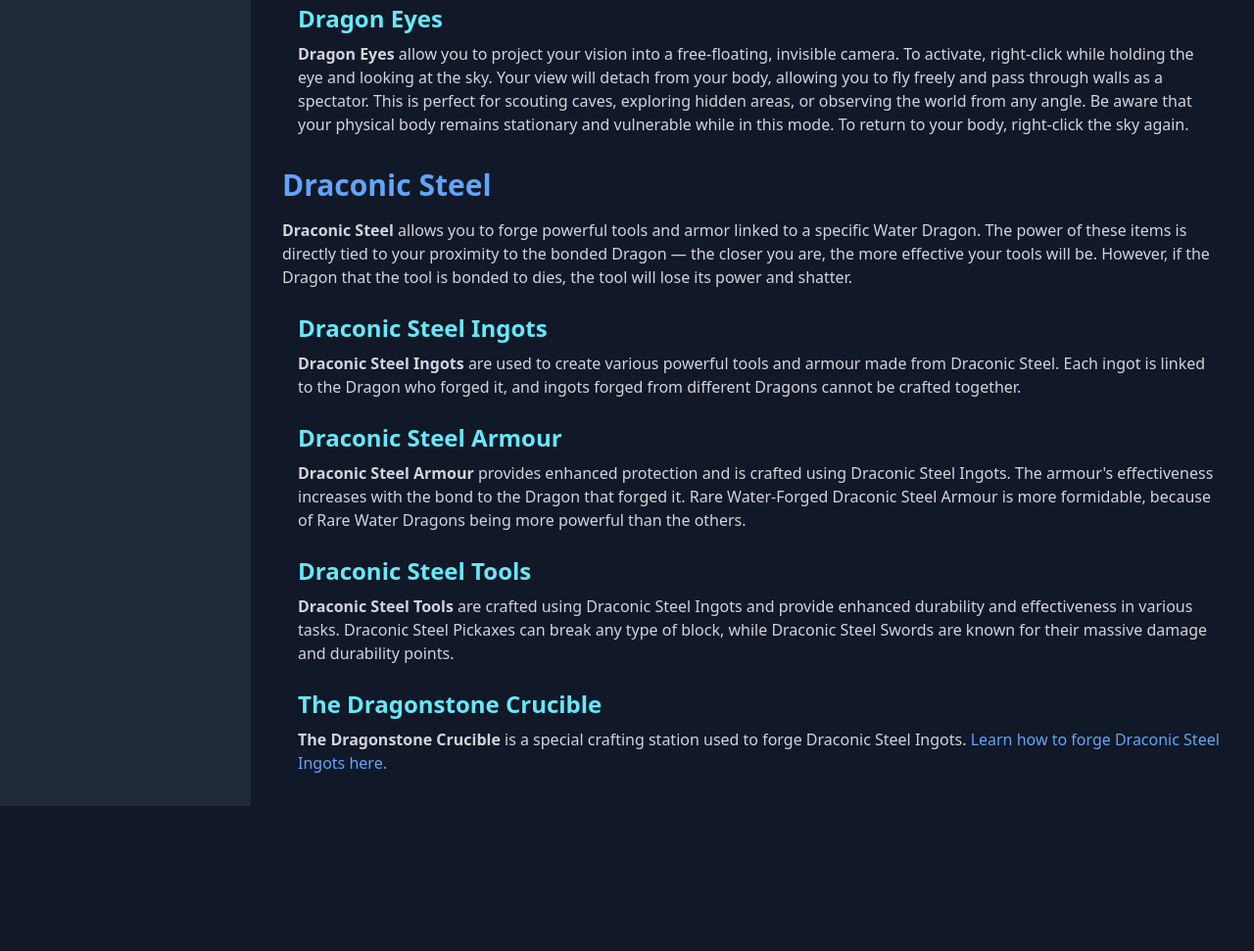
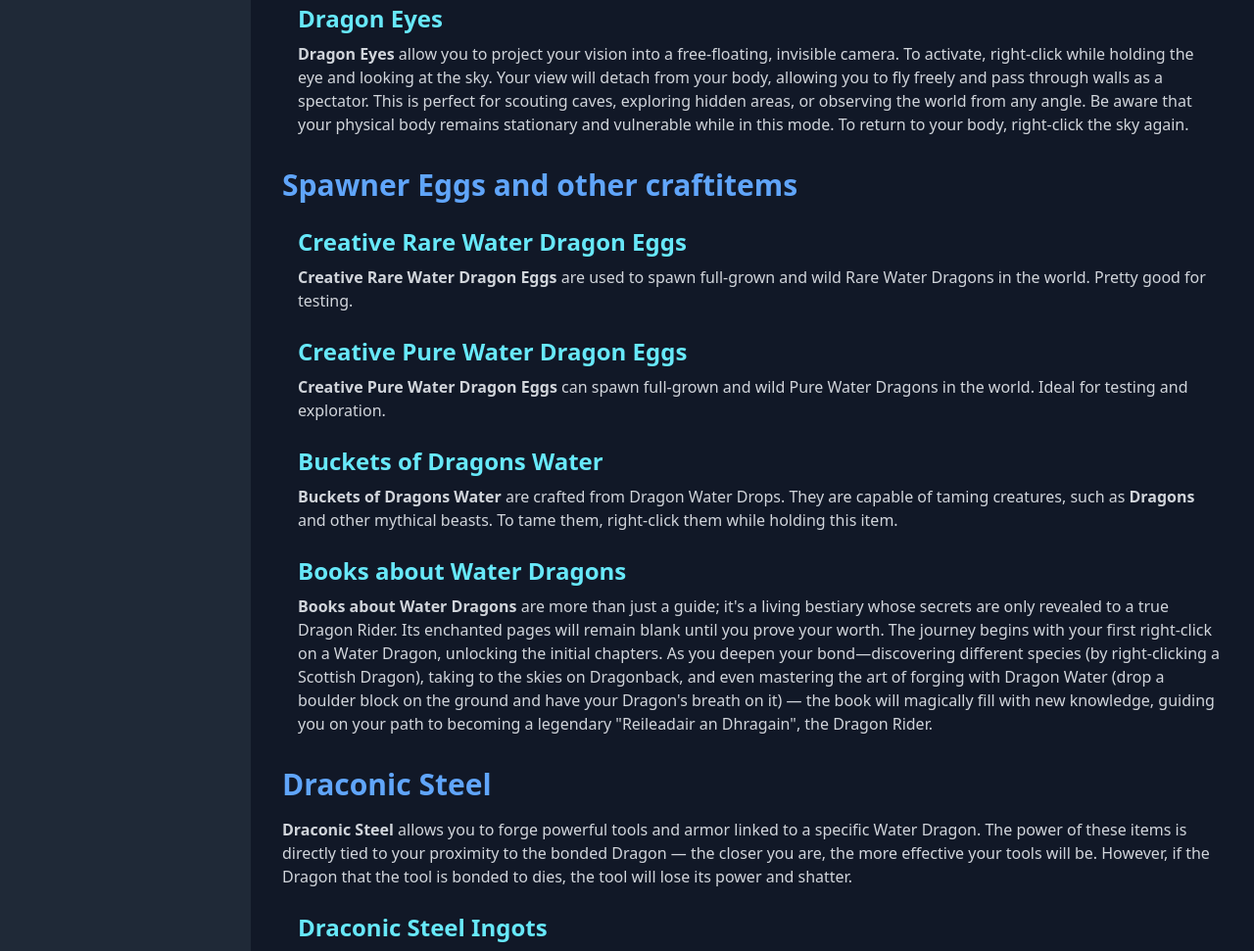
Before and after one commit to homiak/waterdragon, a plain HTML site: page docs/craftitems.html in a window 1280 px wide. Shown: the part 997-1968 px from the top of the page at 98% size. Before the commit the page ends 1820 px from the top, so only its background shows below. Drawn offline with nearby package versions, Linux system fonts and the light colour scheme.

Commit message:
Dragon rider

```diff
--- a/docs/craftitems.html
+++ b/docs/craftitems.html
@@ -138,7 +138,7 @@
                         <p><strong>Dragon Teeth</strong> are not just drops; they have unique properties to command your
                             level of being a Dragon Rider. If you use it multiple times (right-click a mob) and if
                             Dragons trust you, they may even give you the title of a Dragon Rider, giving the privilege
-                            of commanding them. Or more simply said: they will give you the privilege "draigh-uisge",
+                            of commanding them. Or more simply said: they will give you the privilege "reileadair_an_dhragain",
                             which means "Dragon Rider".</p>
                     </div>
                     <div>
@@ -149,6 +149,32 @@
                             spectator. This is perfect for scouting caves, exploring hidden areas, or observing the
                             world from any angle. Be aware that your physical body remains stationary and vulnerable
                             while in this mode. To return to your body, right-click the sky again.</p>
+                    </div>
+                </div>
+            </section>
+
+            <section class="text-gray-300 mt-8">
+                <h2 class="text-3xl font-bold mb-4 text-blue-400">Spawner Eggs and other craftitems</h2>
+                <div class="ml-4 space-y-6 mt-6">
+                    <div>
+                        <h3 class="text-2xl font-bold mb-2 text-cyan-300">Creative Rare Water Dragon Eggs</h3>
+                        <p><strong>Creative Rare Water Dragon Eggs</strong> are used to spawn full-grown and wild Rare
+                            Water Dragons in the world. Pretty good for testing.</p>
+                    </div>
+                    <div>
+                        <h3 class="text-2xl font-bold mb-2 text-cyan-300">Creative Pure Water Dragon Eggs</h3>
+                        <p><strong>Creative Pure Water Dragon Eggs</strong> can spawn full-grown and wild Pure Water
+                            Dragons in the world. Ideal for testing and exploration.</p>
+                    </div>
+                    <div>
+                        <h3 class="text-2xl font-bold mb-2 text-cyan-300">Buckets of Dragons Water</h3>
+                        <p><strong>Buckets of Dragons Water</strong> are crafted from Dragon Water Drops. They are
+                            capable of taming creatures, such as <strong>Dragons</strong> and other mythical beasts. To
+                            tame them, right-click them while holding this item.</p>
+                    </div>
+                    <div>
+                        <h3 class="text-2xl font-bold mb-2 text-cyan-300">Books about Water Dragons</h3>
+                        <p><strong>Books about Water Dragons</strong> are more than just a guide; it's a living bestiary whose secrets are only revealed to a true Dragon Rider. Its enchanted pages will remain blank until you prove your worth. The journey begins with your first right-click on a Water Dragon, unlocking the initial chapters. As you deepen your bond—discovering different species (by right-clicking a Scottish Dragon), taking to the skies on Dragonback, and even mastering the art of forging with Dragon Water (drop a boulder block on the ground and have your Dragon's breath on it) — the book will magically fill with new knowledge, guiding you on your path to becoming a legendary "Reileadair an Dhragain", the Dragon Rider.</p>
                     </div>
                 </div>
             </section>
```
Also changed, not shown: 3 other files.
